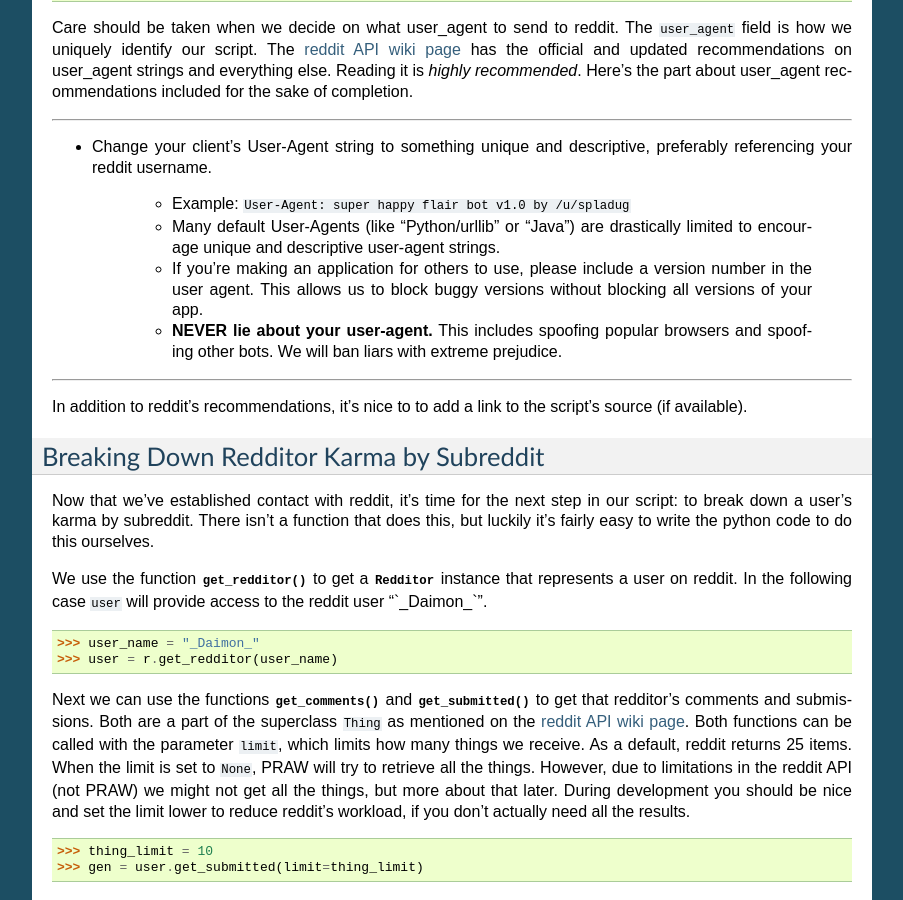
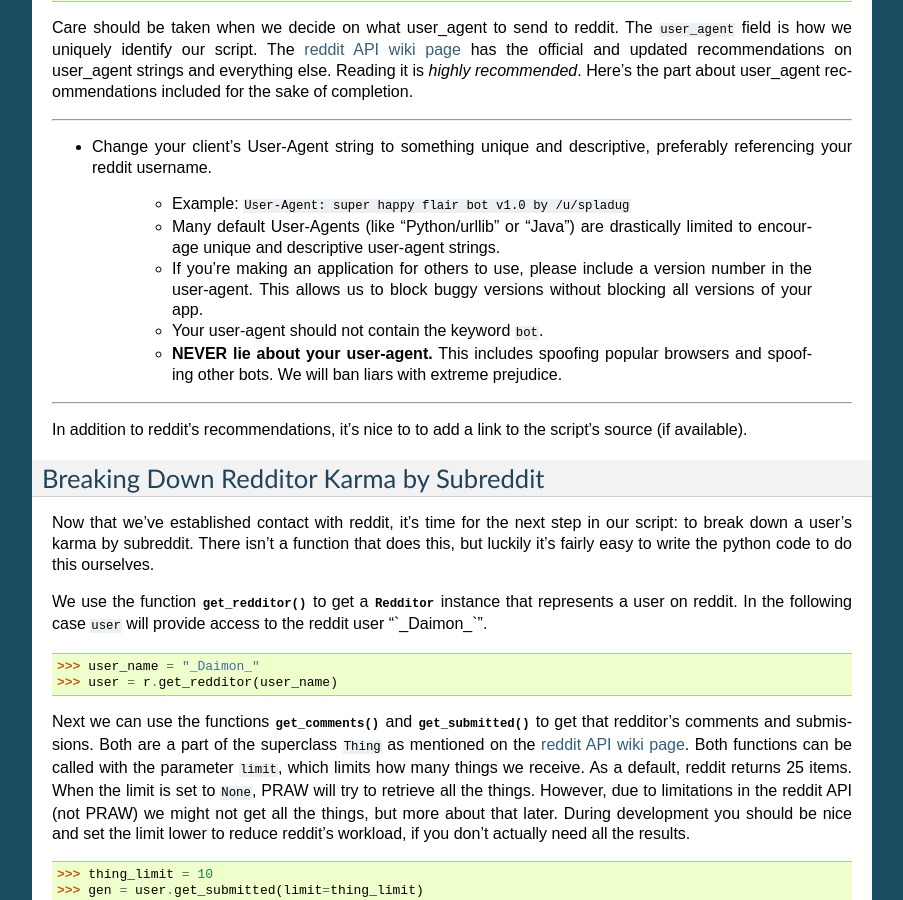
Before and after one commit to praw-dev/praw, a Sphinx documentation site: the page built from docs/pages/getting_started.rst, in a window 1280 px wide and 900 px high, scrolled down 503 px. Shown: the whole window, without its empty margins (198-1101 px from the left). Built offline with Sphinx 7.4.7, drawn with Linux system fonts in a browser that asks for light colours.

Commit message:
User agent strings should not contain the keyword bot.

```diff
--- a/docs/index.rst
+++ b/docs/index.rst
@@ -69,9 +69,9 @@ for any ``NameErrors`` you might encounter.
 
     >>> import praw
 
-#. Create the Reddit object (requires a user agent):
+#. Create the Reddit object (requires a user-agent):
 
-    >>> r = praw.Reddit(user_agent='example')
+    >>> r = praw.Reddit(user_agent='Test Script by /u/bboe')
 
 #. Logging in:
 
--- a/docs/pages/getting_started.rst
+++ b/docs/pages/getting_started.rst
@@ -50,8 +50,9 @@ included for the sake of completion.
     * Many default User-Agents (like "Python/urllib" or "Java") are drastically
       limited to encourage unique and descriptive user-agent strings.
     * If you're making an application for others to use, please include a
-      version number in the user agent. This allows us to block buggy versions
+      version number in the user-agent. This allows us to block buggy versions
       without blocking all versions of your app.
+    * Your user-agent should not contain the keyword ``bot``.
     * **NEVER lie about your user-agent.** This includes spoofing popular
       browsers and spoofing other bots. We will ban liars with extreme
       prejudice.
--- a/docs/pages/multiprocess.rst
+++ b/docs/pages/multiprocess.rst
@@ -49,7 +49,7 @@ creating the :class:`.Reddit` instance. Below is an example to connect to a
     from praw.handlers import MultiprocessHandler
 
     handler = MultiprocessHandler()
-    r = praw.Reddit(user_agent='a descriptive user agent', handler=handler)
+    r = praw.Reddit(user_agent='a descriptive user-agent', handler=handler)
 
 With this configuration, all network requests made from your program(s) that
 include the above code will be *proxied* through the `praw-multiprocess`
@@ -65,7 +65,7 @@ address ``10.0.0.1`` port 65000 then you would create the PRAW instance via:
     from praw.handlers import MultiprocessHandler
 
     handler = MultiprocessHandler('10.0.0.1', 65000)
-    r = praw.Reddit(user_agent='a descriptive user agent', handler=handler)
+    r = praw.Reddit(user_agent='a descriptive user-agent', handler=handler)
 
 
 PRAW Multiprocess Resiliency
--- a/praw/__init__.py
+++ b/praw/__init__.py
@@ -311,7 +311,11 @@ class BaseReddit(object):
 
         """
         if not user_agent or not isinstance(user_agent, six.string_types):
-            raise TypeError('User agent must be a non-empty string.')
+            raise TypeError('user_agent must be a non-empty string.')
+        if 'bot' in user_agent.lower():
+            warn_explicit(
+                'The keyword `bot` in your user_agent may be problematic.',
+                UserWarning, '', 0)
 
         self.config = Config(site_name or os.getenv('REDDIT_SITE') or 'reddit',
                              **kwargs)
```
Also changed, not shown: 1 other file.
